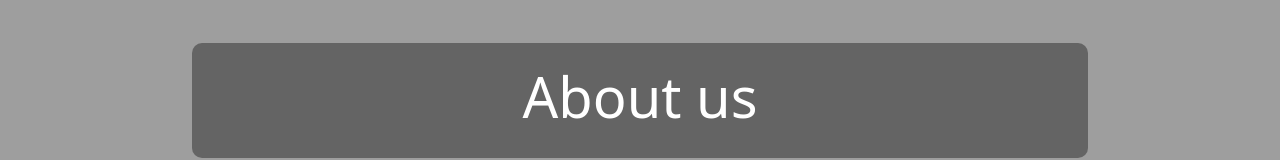
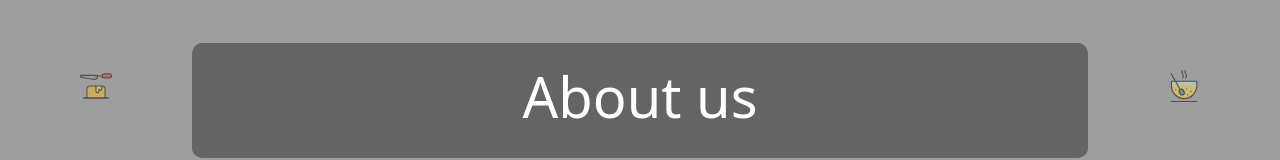
Before and after one commit to baitul1900/Catering-service, a website: page about.html in a window 1280 px wide. Shown: the part 274-434 px from the top of the page. Drawn offline with nearby package versions, Linux system fonts and the light colour scheme; the site is published under a folder, as on GitHub Pages, so addresses that start at the root find nothing.

Commit message:
aaaaaaaaa

```diff
--- a/assets/css/index.css
+++ b/assets/css/index.css
@@ -25,6 +25,7 @@ body {
 .nav-logo {
   width: 300px;
 }
+
 a .logo {
   width: 8vh;
   transition: all .9s;
@@ -64,7 +65,7 @@ header {
   min-height: 60vh !important;
   background-color: #27252e5b;
   width: 100%;
-  height: 100% ;
+  height: 100%;
   color: rgb(223, 200, 200);
 }
 
@@ -373,7 +374,8 @@ header {
   width: 100%;
   height: 200px;
   object-fit: cover;
-  object-position: 0px 0px;;
+  object-position: 0px 0px;
+  ;
 }
 
 .owl-theme .owl-dots {
@@ -397,9 +399,10 @@ header {
 @media (max-width: 667px) {
 
   .card-01 {
-    margin:auto 20px  !important;
+    margin: auto 20px !important;
     box-shadow: none !important;
   }
+
   .card-01 .card-img-top {
     margin: auto !important;
     width: 50%;
@@ -417,6 +420,7 @@ header {
 .font-family {
   font-family: var(--fontone);
 }
+
 /* menu page end */
 
 
@@ -457,13 +461,14 @@ header {
   }
 
 }
+
 /* text here */
 .carousel .carousel-control-prev-icon {
-  background-image: url(/assets/image/carosuel-next.svg) !important;
+  background-image: url(../image/carosuel-next.svg) !important;
 }
 
 .carousel-control-next-icon {
-  background-image: url(/assets/image/carosuel-prev.svg) !important;
+  background-image: url(../image/carosuel-prev.svg) !important;
 }
 
 .carousel-control-next-icon,
@@ -474,7 +479,8 @@ header {
   /* opacity: 100% !important; */
 }
 
-.carousel-control-next, .carousel-control-prev {
+.carousel-control-next,
+.carousel-control-prev {
   position: absolute;
   top: 0;
   bottom: 0;
@@ -488,9 +494,10 @@ header {
   text-align: center;
   background: 0 0;
   border: 0;
-  opacity: .5 ;
+  opacity: .5;
   transition: all .15s ease;
 }
+
 /* carosuel btn hover part */
 .carousel-control-prev-icon:hover {
   width: 7rem !important;
@@ -503,6 +510,7 @@ header {
   height: 8rem;
   transition: all 0.1s;
 }
+
 /* end */
 
 /* about us section */
```
Lines whose indentation alone changed are shown as unchanged.
